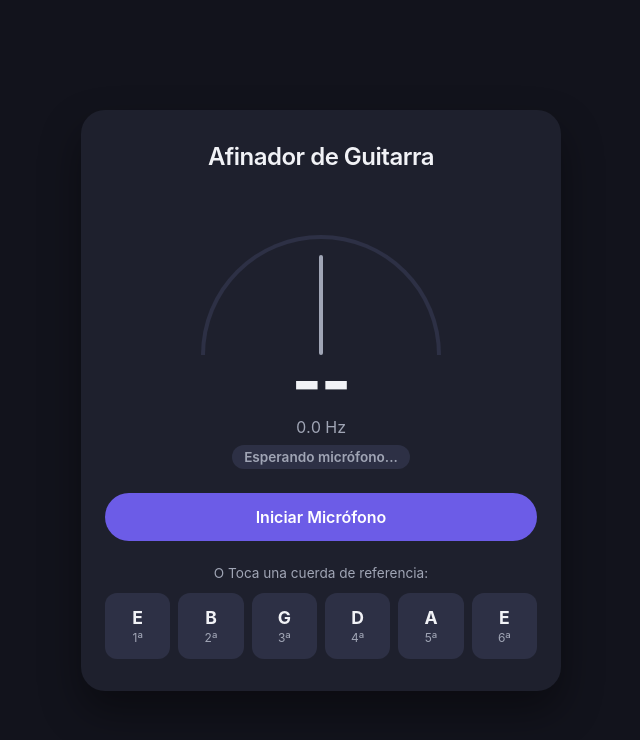
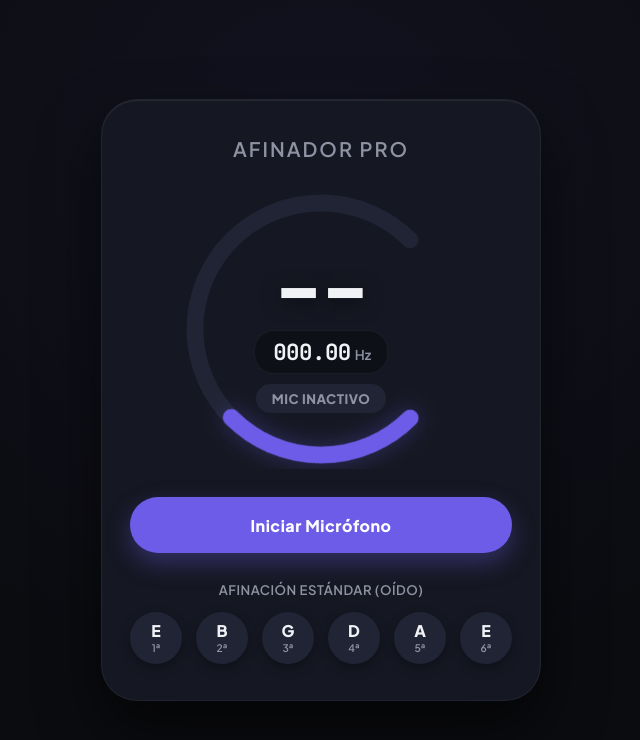
Before and after one commit to juanchomx20/Afinador-online, a plain HTML site: page index.html in a window 1280 px wide. Shown: the whole page, without its empty margins (319-959 px from the left). Drawn offline with Linux system fonts and the light colour scheme.

Commit message:
Add files via upload

```diff
--- a/index.html
+++ b/index.html
@@ -3,137 +3,278 @@
 <head>
   <meta charset="UTF-8">
   <meta name="viewport" content="width=device-width, initial-scale=1.0">
-  <title>Afinador de Guitarra Online</title>
+  <title>Afinador de Guitarra Pro</title>
   <style>
+    @import url('https://fonts.googleapis.com/css2?family=Plus+Jakarta+Sans:wght@300;400;600;800&family=JetBrains+Mono:wght@400;700&display=swap');
+
     :root {
-      --bg: #12131C;
-      --card: #1E202D;
+      --bg: #0B0C10;
+      --card: #151722;
       --accent: #6C5CE7;
+      --accent-glow: rgba(108, 92, 231, 0.35);
       --text: #F1F2F6;
-      --text-dim: #A0A5B5;
-      --green: #00B894;
-      --red: #FF7675;
-      --yellow: #FDCB6E;
+      --text-dim: #8E92A2;
+      --green: #00E676;
+      --green-glow: rgba(0, 230, 118, 0.4);
+      --red: #FF5252;
+      --yellow: #FFD600;
     }
 
-    * { box-sizing: border-box; margin: 0; padding: 0; font-family: -apple-system, BlinkMacSystemFont, "Segoe UI", Roboto, Helvetica, Arial, sans-serif; }
-    body { background-color: var(--bg); color: var(--text); min-height: 100vh; display: flex; flex-direction: column; align-items: center; justify-content: center; padding: 20px; }
+    * { box-sizing: border-box; margin: 0; padding: 0; font-family: 'Plus Jakarta Sans', -apple-system, sans-serif; }
+    body {
+      background-color: var(--bg);
+      color: var(--text);
+      min-height: 100vh;
+      display: flex;
+      flex-direction: column;
+      align-items: center;
+      justify-content: center;
+      padding: 24px 16px;
+      background-image: radial-gradient(circle at 50% 20%, rgba(108, 92, 231, 0.08) 0%, transparent 60%);
+    }
 
     .tuner-card {
       background: var(--card);
       width: 100%;
-      max-width: 480px;
-      border-radius: 24px;
-      padding: 32px 24px;
-      box-shadow: 0 20px 40px rgba(0,0,0,0.4);
+      max-width: 440px;
+      border-radius: 36px;
+      padding: 36px 28px;
+      box-shadow: 0 30px 60px rgba(0,0,0,0.6), inset 0 1px 1px rgba(255,255,255,0.08);
+      border: 1px solid rgba(255,255,255,0.05);
       text-align: center;
       display: flex;
       flex-direction: column;
-      gap: 24px;
+      gap: 28px;
+      position: relative;
+      overflow: hidden;
     }
 
-    h1 { font-size: 1.5rem; font-weight: 600; letter-spacing: -0.5px; }
-
-    /* Dial Gauge */
-    .gauge-container { position: relative; width: 100%; height: 160px; display: flex; flex-direction: column; align-items: center; justify-content: flex-end; }
-    .gauge-arc { width: 240px; height: 120px; border: 4px solid #2D3045; border-bottom: none; border-radius: 240px 240px 0 0; position: relative; }
-    .needle {
-      position: absolute;
-      bottom: 0;
-      left: 50%;
-      width: 4px;
-      height: 100px;
-      background: var(--text-dim);
-      transform-origin: bottom center;
-      transform: translateX(-50%) rotate(0deg);
-      transition: transform 0.1s ease-out, background-color 0.2s;
-      border-radius: 4px;
+    h1 {
+      font-size: 1.25rem;
+      font-weight: 600;
+      letter-spacing: 2px;
+      text-transform: uppercase;
+      color: var(--text-dim);
     }
 
-    /* Note Display */
-    .note-display { position: relative; margin-top: -30px; }
-    .note-name { font-size: 4rem; font-weight: 800; line-height: 1; letter-spacing: -1px; }
-    .frequency { font-size: 1rem; color: var(--text-dim); margin-top: 4px; font-variant-numeric: tabular-nums; }
+    /* Animated Radial Gauge & Hz Display */
+    .gauge-wrapper {
+      position: relative;
+      width: 280px;
+      height: 280px;
+      margin: 0 auto;
+      display: flex;
+      align-items: center;
+      justify-content: center;
+    }
+
+    .gauge-svg {
+      position: absolute;
+      top: 0;
+      left: 0;
+      width: 100%;
+      height: 100%;
+      transform: rotate(-90deg);
+    }
+
+    .gauge-bg {
+      fill: none;
+      stroke: #202434;
+      stroke-width: 12;
+      stroke-dasharray: 565; /* 2 * PI * 90 */
+      stroke-dashoffset: 141; /* 3/4 circle */
+      stroke-linecap: round;
+      transform-origin: center;
+      transform: rotate(135deg);
+    }
+
+    .gauge-fill {
+      fill: none;
+      stroke: var(--accent);
+      stroke-width: 12;
+      stroke-dasharray: 565;
+      stroke-dashoffset: 423; /* Centered initial state */
+      stroke-linecap: round;
+      transform-origin: center;
+      transform: rotate(135deg);
+      transition: stroke-dashoffset 0.1s cubic-bezier(0.1, 0.9, 0.2, 1), stroke 0.25s ease, filter 0.25s ease;
+      filter: drop-shadow(0 0 8px var(--accent-glow));
+    }
+
+    /* Inner Display */
+    .note-display {
+      position: relative;
+      z-index: 2;
+      display: flex;
+      flex-direction: column;
+      align-items: center;
+      gap: 4px;
+    }
+
+    .note-name {
+      font-size: 4.8rem;
+      font-weight: 800;
+      line-height: 1;
+      letter-spacing: -2px;
+      transition: color 0.25s ease, transform 0.15s ease;
+      text-shadow: 0 4px 20px rgba(0,0,0,0.5);
+    }
+
+    .frequency-container {
+      display: flex;
+      align-items: baseline;
+      gap: 4px;
+      margin-top: 4px;
+      background: rgba(0,0,0,0.3);
+      padding: 6px 16px;
+      border-radius: 20px;
+      border: 1px solid rgba(255,255,255,0.05);
+    }
+
+    .frequency-val {
+      font-family: 'JetBrains Mono', monospace;
+      font-size: 1.4rem;
+      font-weight: 700;
+      color: var(--text);
+      letter-spacing: -0.5px;
+      min-width: 80px;
+      text-align: right;
+    }
+
+    .frequency-unit {
+      font-size: 0.85rem;
+      font-weight: 600;
+      color: var(--text-dim);
+    }
+
     .cents-badge {
       display: inline-block;
-      padding: 4px 12px;
-      border-radius: 12px;
-      font-size: 0.85rem;
-      font-weight: 600;
-      background: #2D3045;
+      padding: 6px 16px;
+      border-radius: 20px;
+      font-size: 0.82rem;
+      font-weight: 700;
+      letter-spacing: 0.5px;
+      background: #202434;
       color: var(--text-dim);
-      margin-top: 8px;
+      margin-top: 6px;
+      transition: all 0.25s ease;
     }
 
-    /* Controls & Buttons */
+    /* Buttons */
     .btn-main {
       background: var(--accent);
       color: white;
       border: none;
-      padding: 14px 28px;
-      border-radius: 50px;
+      height: 56px;
+      border-radius: 28px;
       font-size: 1rem;
+      font-weight: 700;
+      letter-spacing: 0.5px;
+      cursor: pointer;
+      box-shadow: 0 10px 25px var(--accent-glow);
+      transition: all 0.2s cubic-bezier(0.2, 0.8, 0.2, 1);
+    }
+
+    .btn-main:hover { transform: translateY(-2px); filter: brightness(1.1); }
+    .btn-main:active { transform: translateY(0); }
+
+    /* Circular Reference Buttons */
+    .reference-section {
+      display: flex;
+      flex-direction: column;
+      gap: 14px;
+    }
+
+    .reference-title {
+      font-size: 0.82rem;
       font-weight: 600;
-      cursor: pointer;
-      transition: opacity 0.2s, transform 0.1s;
+      color: var(--text-dim);
+      letter-spacing: 0.5px;
     }
-    .btn-main:active { transform: scale(0.98); }
 
-    .strings-grid { display: grid; grid-template-columns: repeat(6, 1fr); gap: 8px; margin-top: 8px; }
+    .strings-grid {
+      display: flex;
+      justify-content: space-between;
+      gap: 8px;
+    }
+
     .string-btn {
-      background: #2D3045;
+      width: 52px;
+      height: 52px;
+      border-radius: 50%;
+      background: #202434;
       border: 2px solid transparent;
       color: var(--text);
-      padding: 12px 0;
-      border-radius: 12px;
       cursor: pointer;
       display: flex;
       flex-direction: column;
       align-items: center;
-      gap: 2px;
-      transition: all 0.2s;
+      justify-content: center;
+      transition: all 0.2s cubic-bezier(0.2, 0.8, 0.2, 1);
+      box-shadow: 0 4px 12px rgba(0,0,0,0.3);
     }
-    .string-btn .name { font-size: 1.1rem; font-weight: 700; }
-    .string-btn .num { font-size: 0.75rem; color: var(--text-dim); }
-    .string-btn.active { border-color: var(--accent); background: rgba(108, 92, 231, 0.15); }
 
-    /* In-Tune State */
-    .in-tune .needle { background: var(--green); }
-    .in-tune .note-name { color: var(--green); }
-    .in-tune .cents-badge { background: rgba(0, 184, 148, 0.2); color: var(--green); }
+    .string-btn .name { font-size: 1rem; font-weight: 800; line-height: 1; }
+    .string-btn .num { font-size: 0.65rem; font-weight: 600; color: var(--text-dim); margin-top: 2px; }
+
+    .string-btn:hover {
+      transform: translateY(-3px);
+      border-color: rgba(108, 92, 231, 0.5);
+      background: #282C40;
+    }
+
+    .string-btn.active {
+      border-color: var(--accent);
+      background: var(--accent);
+      box-shadow: 0 0 20px var(--accent-glow);
+      transform: scale(1.08);
+    }
+
+    .string-btn.active .num { color: rgba(255,255,255,0.8); }
+
+    /* In-Tune Visual State */
+    .in-tune .gauge-fill {
+      stroke: var(--green);
+      filter: drop-shadow(0 0 12px var(--green-glow));
+    }
+    .in-tune .note-name { color: var(--green); transform: scale(1.05); }
+    .in-tune .cents-badge { background: rgba(0, 230, 118, 0.15); color: var(--green); }
   </style>
 </head>
 <body>
 
   <div class="tuner-card" id="tunerCard">
-    <h1>Afinador de Guitarra</h1>
+    <h1>Afinador Pro</h1>
 
-    <!-- Visual Gauge -->
-    <div class="gauge-container">
-      <div class="gauge-arc">
-        <div class="needle" id="needle"></div>
+    <!-- Precision Animated Gauge & Pitch Counter -->
+    <div class="gauge-wrapper">
+      <svg class="gauge-svg" viewBox="0 0 200 200">
+        <circle class="gauge-bg" cx="100" cy="100" r="90"></circle>
+        <circle class="gauge-fill" id="gaugeFill" cx="100" cy="100" r="90"></circle>
+      </svg>
+
+      <div class="note-display">
+        <div class="note-name" id="noteDisplay">--</div>
+        <div class="frequency-container">
+          <span class="frequency-val" id="freqDisplay">000.00</span>
+          <span class="frequency-unit">Hz</span>
+        </div>
+        <div class="cents-badge" id="centsDisplay">MIC INACTIVO</div>
       </div>
-    </div>
-
-    <!-- Readout -->
-    <div class="note-display">
-      <div class="note-name" id="noteDisplay">--</div>
-      <div class="frequency" id="freqDisplay">0.0 Hz</div>
-      <div class="cents-badge" id="centsDisplay">Esperando micrófono...</div>
     </div>
 
     <button class="btn-main" id="micBtn">Iniciar Micrófono</button>
 
-    <!-- Reference Strings Player -->
-    <div>
-      <p style="font-size: 0.85rem; color: var(--text-dim); margin-bottom: 12px;">O Toca una cuerda de referencia:</p>
+    <!-- Round Reference Tone Buttons -->
+    <div class="reference-section">
+      <span class="reference-title">AFINACIÓN ESTÁNDAR (OÍDO)</span>
       <div class="strings-grid">
-        <button class="string-btn" onclick="playTone(329.63, 'E4', this)"><span class="name">E</span><span class="num">1ª</span></button>
-        <button class="string-btn" onclick="playTone(246.94, 'B3', this)"><span class="name">B</span><span class="num">2ª</span></button>
-        <button class="string-btn" onclick="playTone(196.00, 'G3', this)"><span class="name">G</span><span class="num">3ª</span></button>
-        <button class="string-btn" onclick="playTone(146.83, 'D3', this)"><span class="name">D</span><span class="num">4ª</span></button>
-        <button class="string-btn" onclick="playTone(110.00, 'A2', this)"><span class="name">A</span><span class="num">5ª</span></button>
-        <button class="string-btn" onclick="playTone(82.41, 'E2', this)"><span class="name">E</span><span class="num">6ª</span></button>
+        <button class="string-btn" onclick="playPluckedGuitar(329.63, 'E4', this)"><span class="name">E</span><span class="num">1ª</span></button>
+        <button class="string-btn" onclick="playPluckedGuitar(246.94, 'B3', this)"><span class="name">B</span><span class="num">2ª</span></button>
+        <button class="string-btn" onclick="playPluckedGuitar(196.00, 'G3', this)"><span class="name">G</span><span class="num">3ª</span></button>
+        <button class="string-btn" onclick="playPluckedGuitar(146.83, 'D3', this)"><span class="name">D</span><span class="num">4ª</span></button>
+        <button class="string-btn" onclick="playPluckedGuitar(110.00, 'A2', this)"><span class="name">A</span><span class="num">5ª</span></button>
+        <button class="string-btn" onclick="playPluckedGuitar(82.41, 'E2', this)"><span class="name">E</span><span class="num">6ª</span></button>
       </div>
     </div>
   </div>
@@ -145,13 +286,13 @@
     let analyser = null;
     let micStream = null;
     let isListening = false;
-    let activeOscillator = null;
+    let displayedFreq = 0;
 
     const micBtn = document.getElementById('micBtn');
     const noteDisplay = document.getElementById('noteDisplay');
     const freqDisplay = document.getElementById('freqDisplay');
     const centsDisplay = document.getElementById('centsDisplay');
-    const needle = document.getElementById('needle');
+    const gaugeFill = document.getElementById('gaugeFill');
     const tunerCard = document.getElementById('tunerCard');
 
     // Toggle Microphone Input
@@ -166,21 +307,23 @@
     async function startTuning() {
       try {
         audioCtx = new (window.AudioContext || window.webkitAudioContext)();
-        micStream = await navigator.mediaDevices.getUserMedia({ audio: true, video: false });
+        micStream = await navigator.mediaDevices.getUserMedia({
+          audio: { echoCancellation: false, noiseSuppression: false, autoGainControl: false }
+        });
 
         const source = audioCtx.createMediaStreamSource(micStream);
         analyser = audioCtx.createAnalyser();
-        analyser.fftSize = 2048;
+        analyser.fftSize = 4096; // Increased FFT size for higher accuracy in low frequencies
         source.connect(analyser);
 
         isListening = true;
         micBtn.innerText = "Detener Micrófono";
-        micBtn.style.background = "#FF7675";
-        centsDisplay.innerText = "Toca una cuerda";
+        micBtn.style.background = "#FF5252";
+        centsDisplay.innerText = "TOCA UNA CUERDA";
 
         updatePitch();
       } catch (err) {
-        alert("Error al acceder al micrófono. Por favor permite el acceso para continuar.");
+        alert("Error al acceder al micrófono. Por favor otorga los permisos necesarios.");
       }
     }
 
@@ -191,13 +334,13 @@
       micBtn.innerText = "Iniciar Micrófono";
       micBtn.style.background = "var(--accent)";
       noteDisplay.innerText = "--";
-      freqDisplay.innerText = "0.0 Hz";
-      centsDisplay.innerText = "Esperando micrófono...";
-      needle.style.transform = "translateX(-50%) rotate(0deg)";
+      freqDisplay.innerText = "000.00";
+      centsDisplay.innerText = "MIC INACTIVO";
+      gaugeFill.style.strokeDashoffset = "423";
       tunerCard.classList.remove('in-tune');
     }
 
-    // Auto-correlation Algorithm for Pitch Detection
+    // High-Precision Autocorrelation Pitch Detection
     function autoCorrelate(buf, sampleRate) {
       let SIZE = buf.length;
       let rms = 0;
@@ -207,7 +350,7 @@
         rms += val * val;
       }
       rms = Math.sqrt(rms / SIZE);
-      if (rms < 0.01) return -1; // Signal too quiet
+      if (rms < 0.01) return -1; // Audio too quiet
 
       let r1 = 0, r2 = SIZE - 1, thres = 0.2;
       for (let i = 0; i < SIZE / 2; i++) {
@@ -237,17 +380,27 @@
       }
       let T0 = maxpos;
 
+      // Parabolic interpolation for sub-sample precision
+      let x1 = c[T0 - 1], x2 = c[T0], x3 = c[T0 + 1];
+      let a = (x1 + x3 - 2 * x2) / 2;
+      let b = (x3 - x1) / 2;
+      if (a) T0 = T0 - b / (2 * a);
+
       return sampleRate / T0;
     }
 
     function updatePitch() {
       if (!isListening) return;
 
-      const buf = new Float32Array(2048);
+      const buf = new Float32Array(4096);
       analyser.getFloatTimeDomainData(buf);
       const pitch = autoCorrelate(buf, audioCtx.sampleRate);
 
-      if (pitch !== -1) {
+      if (pitch !== -1 && pitch > 60 && pitch < 1000) {
+        // Smooth transition for Hz counter animation
+        displayedFreq += (pitch - displayedFreq) * 0.25;
+        freqDisplay.innerText = displayedFreq.toFixed(2);
+
         const noteNum = 12 * (Math.log(pitch / 440) / Math.log(2)) + 69;
         const midiNote = Math.round(noteNum);
         const noteName = NOTE_STRINGS[midiNote % 12];
@@ -255,17 +408,19 @@
         const cents = Math.floor((1200 * Math.log(pitch / idealFreq)) / Math.log(2));
 
         noteDisplay.innerText = noteName;
-        freqDisplay.innerText = `${pitch.toFixed(1)} Hz`;
 
-        // Needle rotation (-50 to +50 cents mapped to -60 to +60 degrees)
-        const angle = Math.max(-60, Math.min(60, cents * 1.2));
-        needle.style.transform = `translateX(-50%) rotate(${angle}deg)`;
+        // Gauge radial offset calculation (-50 cents to +50 cents -> Dashoffset 565 to 282)
+        const clampedCents = Math.max(-50, Math.min(50, cents));
+        const normalizedCents = (clampedCents + 50) / 100; // 0 to 1
+        // Gauge arc range: offset 523 (flat) to 323 (sharp), center is 423
+        const dashOffset = 523 - (normalizedCents * 200);
+        gaugeFill.style.strokeDashoffset = dashOffset;
 
-        if (Math.abs(cents) < 5) {
-          centsDisplay.innerText = "Afinado";
+        if (Math.abs(cents) <= 3) {
+          centsDisplay.innerText = "AFINADO";
           tunerCard.classList.add('in-tune');
         } else {
-          centsDisplay.innerText = cents > 0 ? `+${cents} cents (Muy alto)` : `${cents} cents (Muy bajo)`;
+          centsDisplay.innerText = cents > 0 ? `+${cents} CENTS (ALTO)` : `${cents} CENTS (BAJO)`;
           tunerCard.classList.remove('in-tune');
         }
       }
@@ -273,38 +428,44 @@
       requestAnimationFrame(updatePitch);
     }
 
-    // Reference Tone Player
-    function playTone(freq, note, btnElement) {
-      if (activeOscillator) {
-        activeOscillator.stop();
-        activeOscillator = null;
-        document.querySelectorAll('.string-btn').forEach(b => b.classList.remove('active'));
-        return;
+    // Realistic Plucked Guitar Physical Modeling (Karplus-Strong Algorithm)
+    function playPluckedGuitar(freq, note, btnElement) {
+      document.querySelectorAll('.string-btn').forEach(b => b.classList.remove('active'));
+      btnElement.classList.add('active');
+
+      const ctx = new (window.AudioContext || window.webkitAudioContext)();
+      const sampleRate = ctx.sampleRate;
+      const period = Math.round(sampleRate / freq);
+      const bufferSize = sampleRate * 3.5; // 3.5 seconds decay
+      const buffer = ctx.createBuffer(1, bufferSize, sampleRate);
+      const data = buffer.getChannelData(0);
+
+      // Noise burst for the initial pick/string pluck
+      for (let i = 0; i < period; i++) {
+        data[i] = (Math.random() * 2 - 1);
       }
 
-      const ctx = new (window.AudioContext || window.webkitAudioContext)();
-      const osc = ctx.createOscillator();
-      const gain = ctx.createGain();
+      // Karplus-Strong feedback loop with low-pass filter (string resonance decay)
+      let damping = 0.992 - (freq / 30000); // Natural high-frequency damping
+      for (let i = period; i < bufferSize; i++) {
+        data[i] = (data[i - period] + data[i - period + 1]) * 0.5 * damping;
+      }
 
-      osc.type = 'triangle'; // Smooth waveform for acoustic sound
-      osc.frequency.setValueAtTime(freq, ctx.currentTime);
+      const source = ctx.createBufferSource();
+      source.buffer = buffer;
 
-      gain.gain.setValueAtTime(0.3, ctx.currentTime);
+      // Soft Gain envelope
+      const gainNode = ctx.createGain();
+      gainNode.gain.setValueAtTime(0.8, ctx.currentTime);
+      gainNode.gain.exponentialRampToValueAtTime(0.001, ctx.currentTime + 3.5);
 
-      osc.connect(gain);
-      gain.connect(ctx.destination);
+      source.connect(gainNode);
+      gainNode.connect(ctx.destination);
 
-      osc.start();
-      activeOscillator = osc;
-      btnElement.classList.add('active');
+      source.start();
 
-      // Stop after 3 seconds automatically
       setTimeout(() => {
-        if (activeOscillator === osc) {
-          osc.stop();
-          activeOscillator = null;
-          btnElement.classList.remove('active');
-        }
+        btnElement.classList.remove('active');
       }, 3000);
     }
   </script>
```
